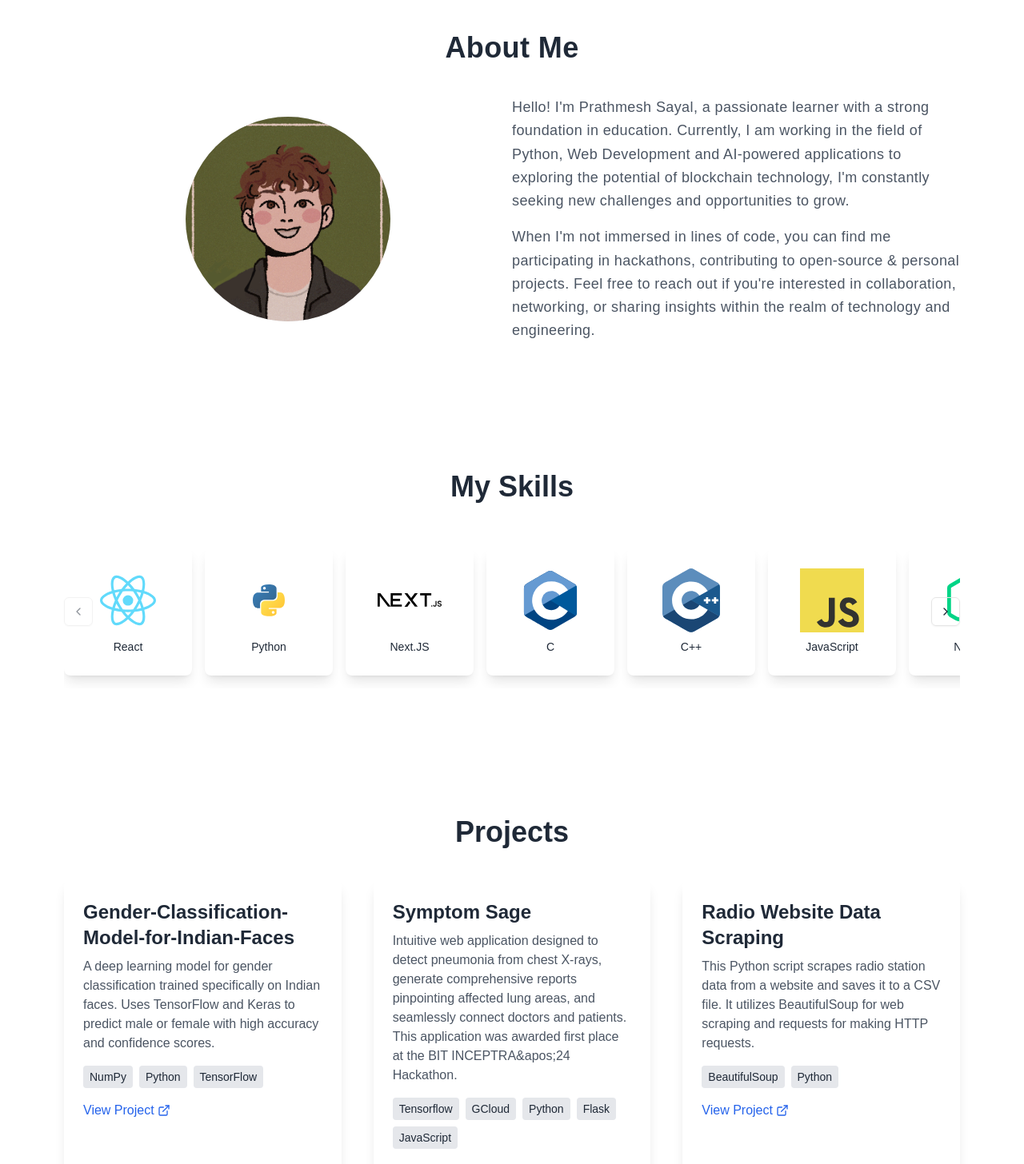
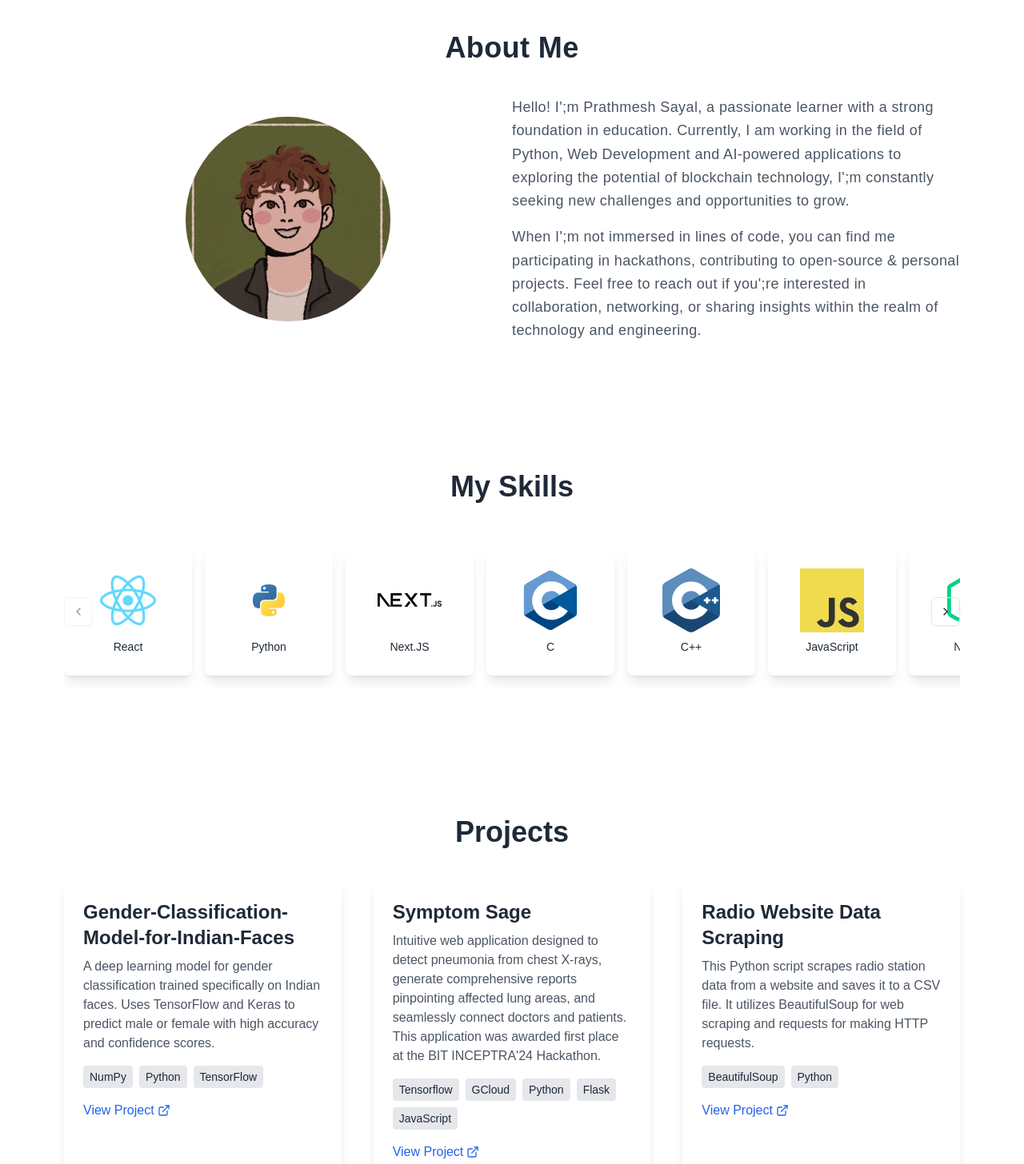
Before and after one commit to Pratz1337/portfolio-pratz1337, a Next.js app: page / in a window 1280 px wide. Shown: the part 840-2296 px from the top of the page at 80% size. Built offline with nearby package versions, Linux system fonts and the light colour scheme.

Commit message:
Update page.tsx

```diff
--- a/app/page.tsx
+++ b/app/page.tsx
@@ -243,7 +243,7 @@ export default function Portfolio() {
     },
     {
       title: 'Symptom Sage',
-      description: "Intuitive web application designed to detect pneumonia from chest X-rays, generate comprehensive reports pinpointing affected lung areas, and seamlessly connect doctors and patients. This application was awarded first place at the BIT INCEPTRA&apos;24 Hackathon.",
+      description: "Intuitive web application designed to detect pneumonia from chest X-rays, generate comprehensive reports pinpointing affected lung areas, and seamlessly connect doctors and patients. This application was awarded first place at the BIT INCEPTRA'24 Hackathon.",
       technologies: ['Tensorflow', 'GCloud', 'Python', 'Flask', 'JavaScript'],
       link: 'https://github.com/Pratz1337/Symptom_Sage',
     },
@@ -359,15 +359,15 @@ export default function Portfolio() {
           </div>
           <div className="md:w-1/2">
     <p className="text-lg leading-relaxed text-gray-600 dark:text-gray-300">
-      Hello! I&apos;m Prathmesh Sayal, a passionate learner with a strong foundation in education.
+      Hello! I';m Prathmesh Sayal, a passionate learner with a strong foundation in education.
       Currently, I am working in the field of Python, Web Development and
-      AI-powered applications to exploring the potential of blockchain technology, I&apos;m constantly
+      AI-powered applications to exploring the potential of blockchain technology, I';m constantly
       seeking new challenges and opportunities to grow.
     </p>
     <p className="text-lg leading-relaxed mt-4 text-gray-600 dark:text-gray-300">
-      When I&apos;m not immersed in lines of code, you can find me participating in hackathons,
+      When I';m not immersed in lines of code, you can find me participating in hackathons,
       contributing to open-source & personal projects.
-      Feel free to reach out if you&apos;re interested in collaboration, networking, or sharing insights within the realm of technology and engineering.
+      Feel free to reach out if you';re interested in collaboration, networking, or sharing insights within the realm of technology and engineering.
             </p>
           </div>
         </div>
```
